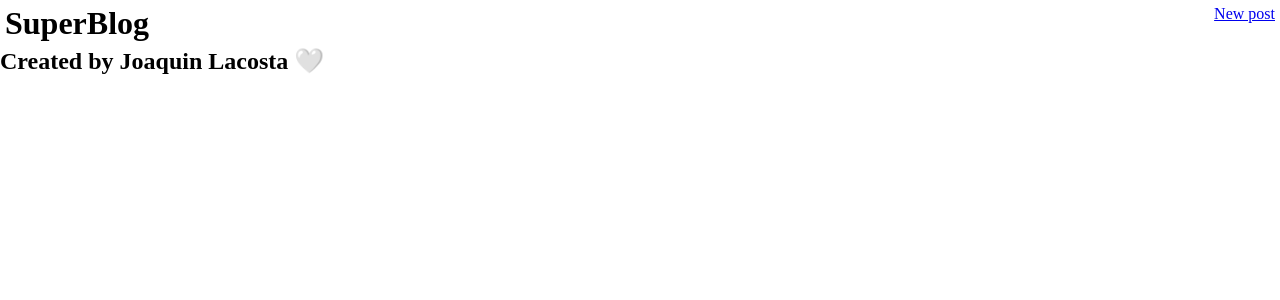
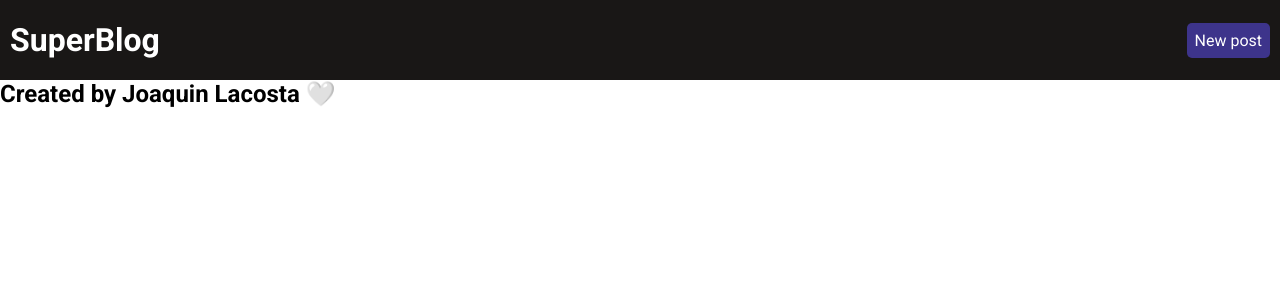
Before and after one commit to JoaquinLacosta/SuperBlog-alkemy, a React (Create React App) app: page / in a window 1280 px wide. Shown: the top 300 px of the page. Built offline with nearby package versions, Linux system fonts and the light colour scheme.

Commit message:
added header styles

```diff
--- a/public/index.html
+++ b/public/index.html
@@ -4,6 +4,8 @@
     <meta charset="utf-8" />
     <meta name="viewport" content="width=device-width, initial-scale=1" />
     <title>React App</title>
+    <link rel="preconnect" href="https://fonts.gstatic.com">
+    <link href="https://fonts.googleapis.com/css2?family=Roboto:wght@300;400;500;700;900&display=swap" rel="stylesheet">
   </head>
   <body>
     <div id="root"></div>
--- a/src/components/Header/index.js
+++ b/src/components/Header/index.js
@@ -1,16 +1,15 @@
 import React from "react"
-import { Link } from "react-router-dom"
-import { HeaderWrapper } from "./styles"
+import { HeaderWrapper, HeaderLogo, HeaderButton } from "./styles"
 
 
 const Header = () => {
   return(
     <HeaderWrapper>
-      <div className="Header__logo">
-        <h1>SuperBlog</h1>
+      <div>
+        <HeaderLogo href="/">SuperBlog</HeaderLogo>
       </div>
-      <div className="Header__button">
-        <Link to="/posts/create">New post</Link>
+      <div>
+        <HeaderButton href="/posts/create">New post</HeaderButton>
       </div>
     </HeaderWrapper>
   )
--- a/src/components/Header/styles.js
+++ b/src/components/Header/styles.js
@@ -3,6 +3,25 @@ import styled from "styled-components"
 export const HeaderWrapper = styled.header`
   width: 100%;
   display: flex;
-  padding: 5px;
+  padding: 0 10px;
+  height: 80px;
   justify-content: space-between;
+  align-items: center;
+  background-color: #191716;
+  color: white;
 `
+
+export const HeaderLogo = styled.a`
+  text-decoration: none;
+  color: white;
+  font-size: 32px;
+  font-weight: 700
+`
+
+export const HeaderButton = styled.a`
+  text-decoration: none;
+  color: white;
+  padding: 8px;
+  background-color: #3D348B;
+  border-radius: 5px
+`
--- a/src/index.css
+++ b/src/index.css
@@ -3,3 +3,7 @@
   padding: 0;
   box-sizing: border-box;
 }
+
+html {
+  font-family: "Roboto", sans-serif;
+}
```
